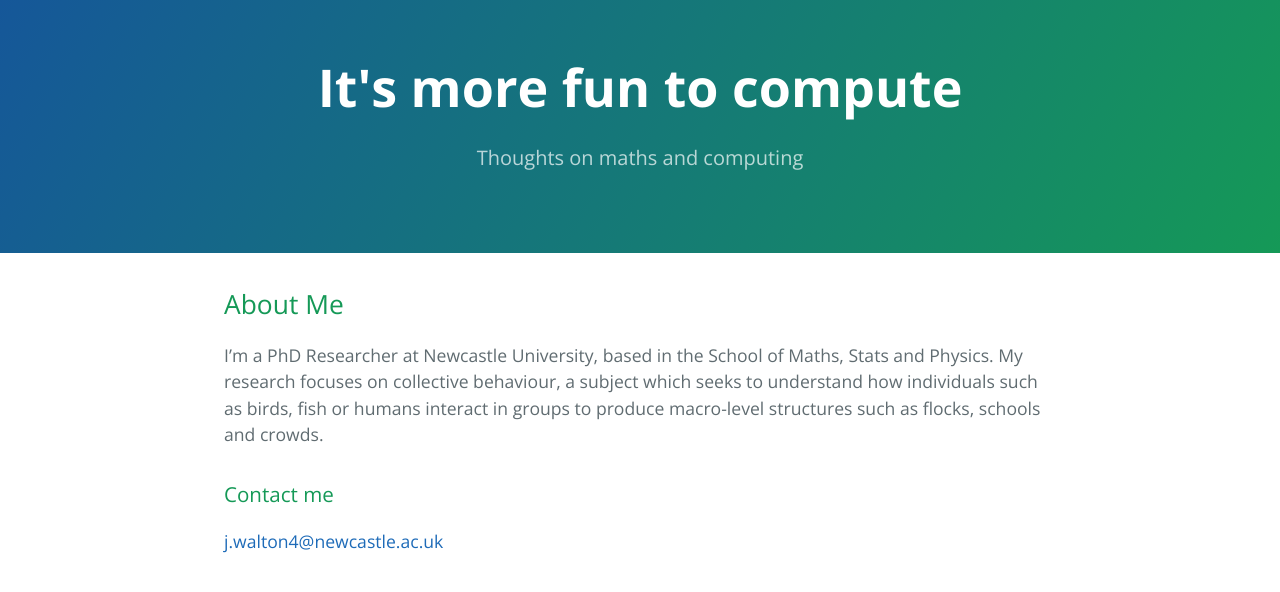
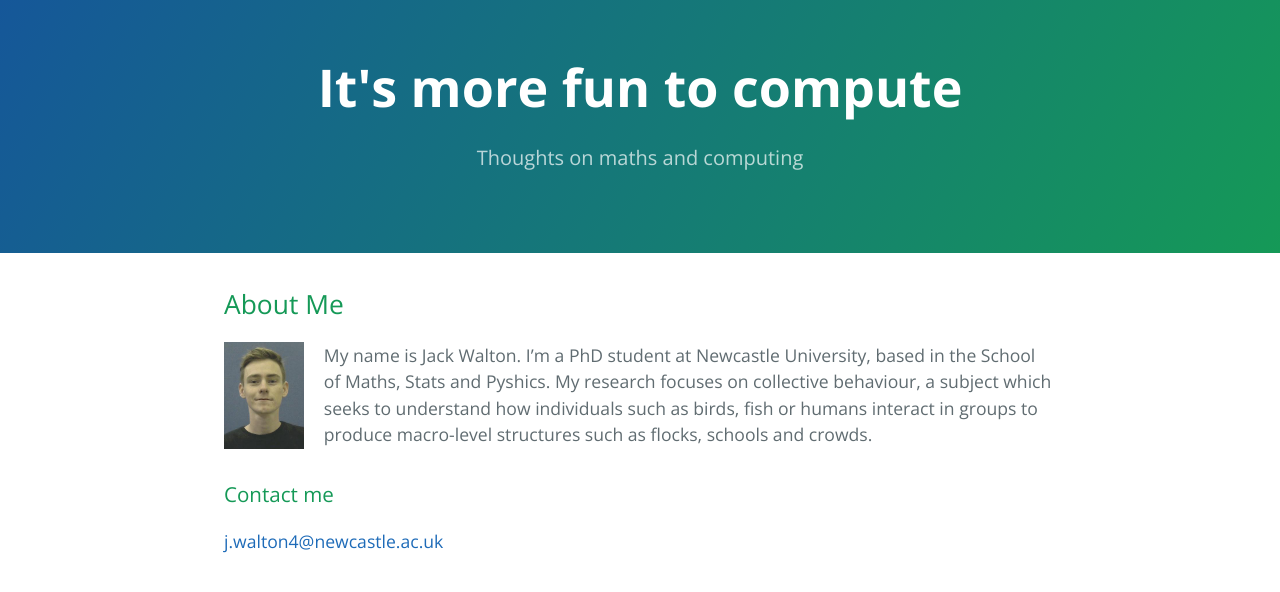
Before and after one commit to jwalton3141/jwalton3141.github.io, a Jekyll site: the page built from about.md, in a window 1280 px wide. Shown: the top 592 px of the page. Built offline with Jekyll 4.4.1, drawn with Linux system fonts in a browser that asks for light colours; our own code applies the rules of GitHub Pages for plain Markdown files.

Commit message:
Add selfie to about page

```diff
--- a/about.md
+++ b/about.md
@@ -4,7 +4,9 @@ layout: about
 
 ## About Me
 
-I'm a PhD Researcher at Newcastle University, based in the School of Maths, Stats and Physics. My research focuses on collective behaviour, a subject which seeks to understand how individuals such as birds, fish or humans interact in groups to produce macro-level structures such as flocks, schools and crowds.
+<img style="float: left;width: 12%; height: 12%; padding-right:20px" src="/assets/portrait.jpg">
+
+My name is Jack Walton. I'm a PhD student at Newcastle University, based in the School of Maths, Stats and Pyshics. My research focuses on collective behaviour, a subject which seeks to understand how individuals such as birds, fish or humans interact in groups to produce macro-level structures such as flocks, schools and crowds.
 
 ### Contact me
 
```
Also changed, not shown: assets/portrait.jpg (added).
